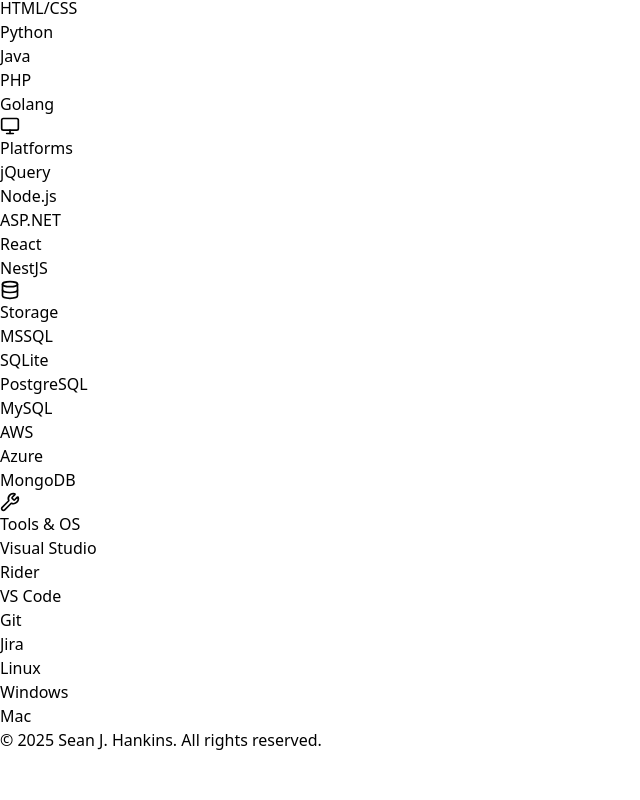
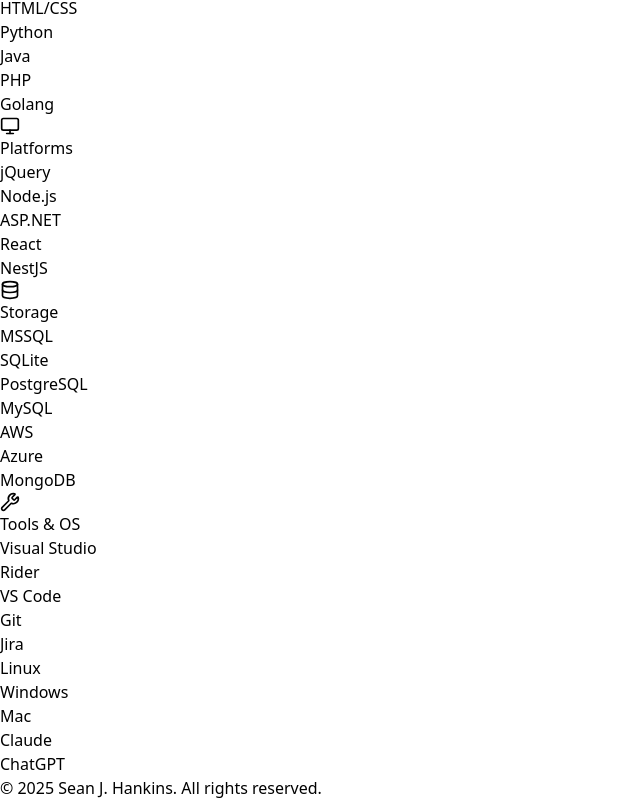
Before and after one commit to scarabdesign/portfolio, a React (Vite) app in the folder portfolio-public/: page / in a window 1280 px wide. Shown: the part 1358-2158 px from the top of the page, without its empty margins (0-640 px from the left). Before the commit the page ends 2110 px from the top, so only its background shows below. Built offline with nearby package versions, Linux system fonts and the light colour scheme; no server answers.

Commit message:
Adding local redeploy script

```diff
--- a/portfolio-public/src/App.tsx
+++ b/portfolio-public/src/App.tsx
@@ -206,7 +206,7 @@
                 Tools & OS
               </h3>
               <ul className="flex flex-wrap gap-2 print:block print:list-disc print:list-inside print:m-0 print:p-0">
-                {['Visual Studio', 'Rider', 'VS Code', 'Git', 'Jira', 'Linux', 'Windows', 'Mac'].map(skill => (
+                {['Visual Studio', 'Rider', 'VS Code', 'Git', 'Jira', 'Linux', 'Windows', 'Mac', 'Claude', 'ChatGPT'].map(skill => (
                   <li key={skill} className="bg-orange-100 text-orange-800 px-3 py-1 rounded-full text-sm print:bg-white print:text-black print:px-0 print:py-0 print:text-[10px] print:leading-tight">
                     {skill}
                   </li>
```
Also changed, not shown: 1 other file (tests, documents, lock files or other folders).
